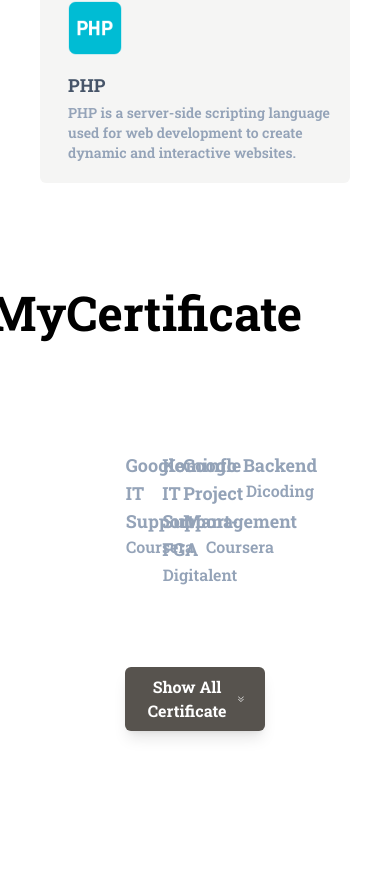
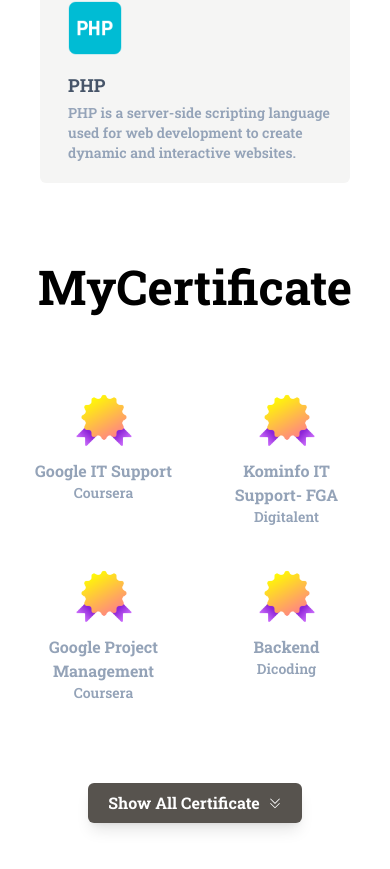
Before and after one commit to artikosamodra/porto-next, a Next.js app: page /page/About in a window 390 px wide. Shown: the part 8270-9139 px from the top of the page. Before the commit the page ends 9081 px from the top, so only its background shows below. Built offline with nearby package versions, Linux system fonts and the light colour scheme.

Commit message:
fix responsive certificate section, my detail page - DONE

```diff
--- a/src/app/component/Utilities/CertificateCard.jsx
+++ b/src/app/component/Utilities/CertificateCard.jsx
@@ -1,28 +1,16 @@
-"use client";
-import MyExperience from "@/app/page/About/Experience";
 import Image from "next/image";
 
 const CertificateCard = ({ nameCerti, lisC, pdfSrc }) => {
-  //   const handleLinkClick = (e) => {
-  //     e.preventDefault();
-  //     window.open(pdfSrc, "_blank");
-  //   };
-
   return (
-    // <div
-    //   onClick={handleLinkClick}
-    //   className="cursor-pointer flex flex-col justify-center items-center"
-    // >
-    //   <Image src="/certificate.png" width={60} height={60} alt="Thumbnail" />
-    //   <h1 className="font-bold text-lg text-slate-400 pt-2">{nameCerti}</h1>
-    //   <h1 className="font-semibold text-md text-slate-400">{lisC}</h1>
-    // </div>
-
     <a href={pdfSrc} target="_blank">
       <div className="cursor-pointer flex flex-col justify-center items-center">
         <Image src="/certificate.png" width={60} height={60} alt="Thumbnail" />
-        <h1 className="font-bold text-lg text-slate-400 pt-2">{nameCerti}</h1>
-        <h1 className="font-semibold text-md text-slate-400">{lisC}</h1>
+        <h1 className="font-bold md:text-lg text-md text-slate-400 pt-2">
+          {nameCerti}
+        </h1>
+        <h1 className="font-semibold md:text-md text-sm text-slate-400">
+          {lisC}
+        </h1>
       </div>
     </a>
   );
--- a/src/app/page/About/Certificate.jsx
+++ b/src/app/page/About/Certificate.jsx
@@ -2,7 +2,7 @@
 import { useState } from "react";
 import BtnHide from "@/app/component/Utilities/ButtonHide";
 import CertificateCard from "@/app/component/Utilities/CertificateCard";
-import TitlePage from "@/app/component/Utilities/TitlePage";
+import TitleAbout from "@/app/component/Utilities/TitleAbout";
 
 const MyCertificate = () => {
   const [activeContent, setActiveContent] = useState(null);
@@ -15,9 +15,9 @@
     }
   };
   return (
-    <section className="px-40 py-10">
-      <TitlePage titlePage="MyCertificate" />
-      <div className="grid grid-cols-4 gap-10 pb-10">
+    <section className="md:px-40 px-8 py-10">
+      <TitleAbout titleAbout="MyCertificate" />
+      <div className="grid lg:grid-cols-4 grid-cols-2 gap-10 pb-10 text-center">
         <CertificateCard
           pdfSrc="https://www.coursera.org/account/accomplishments/specialization/certificate/CXAL9YH2YE43"
           nameCerti="Google IT Support"
@@ -41,7 +41,7 @@
       </div>
       <div>
         <div
-          className={`grid grid-cols-4 gap-10 ${
+          className={`grid lg:grid-cols-4 grid-cols-2 gap-10 ${
             activeContent !== "showall" && "hidden"
           }`}
         >
```
